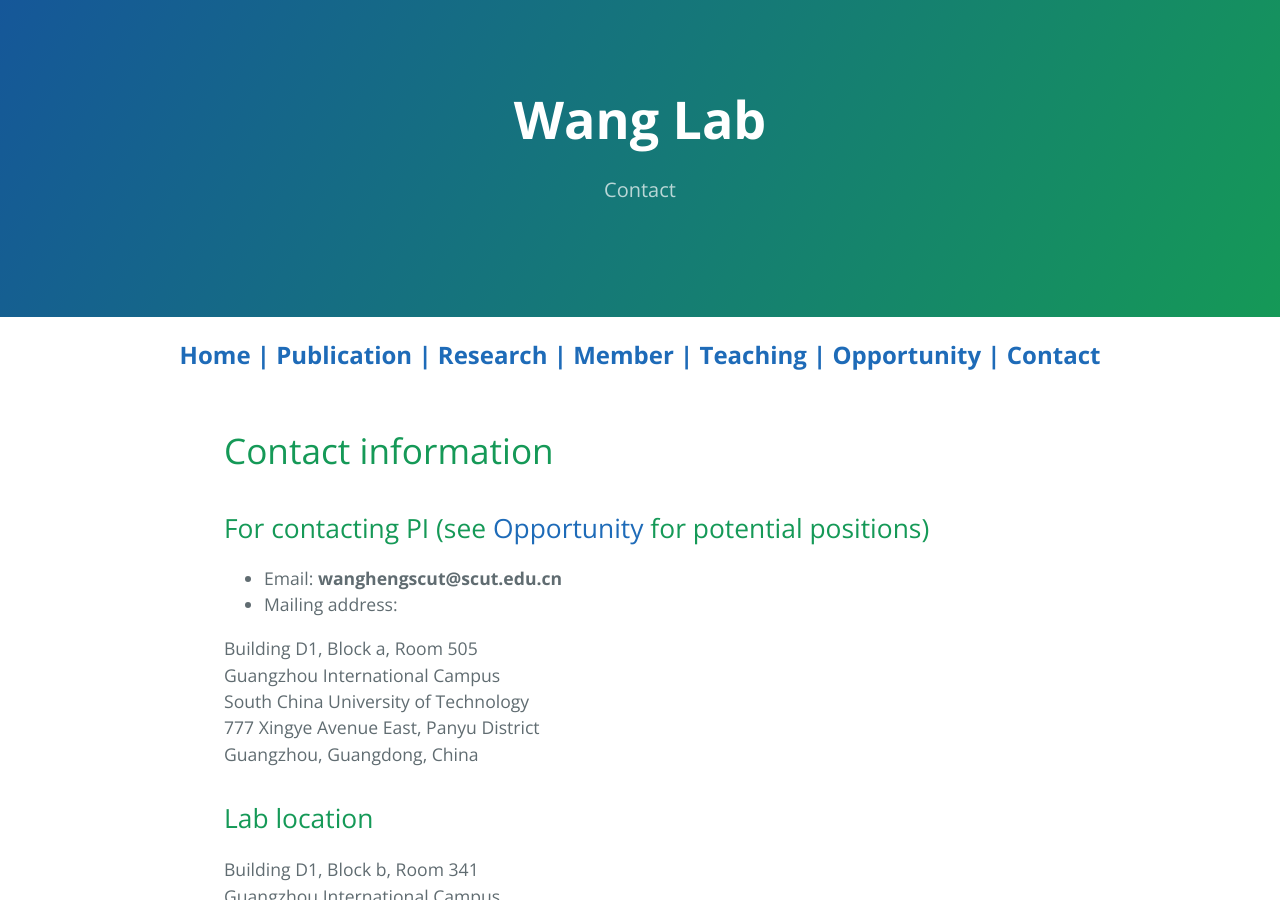
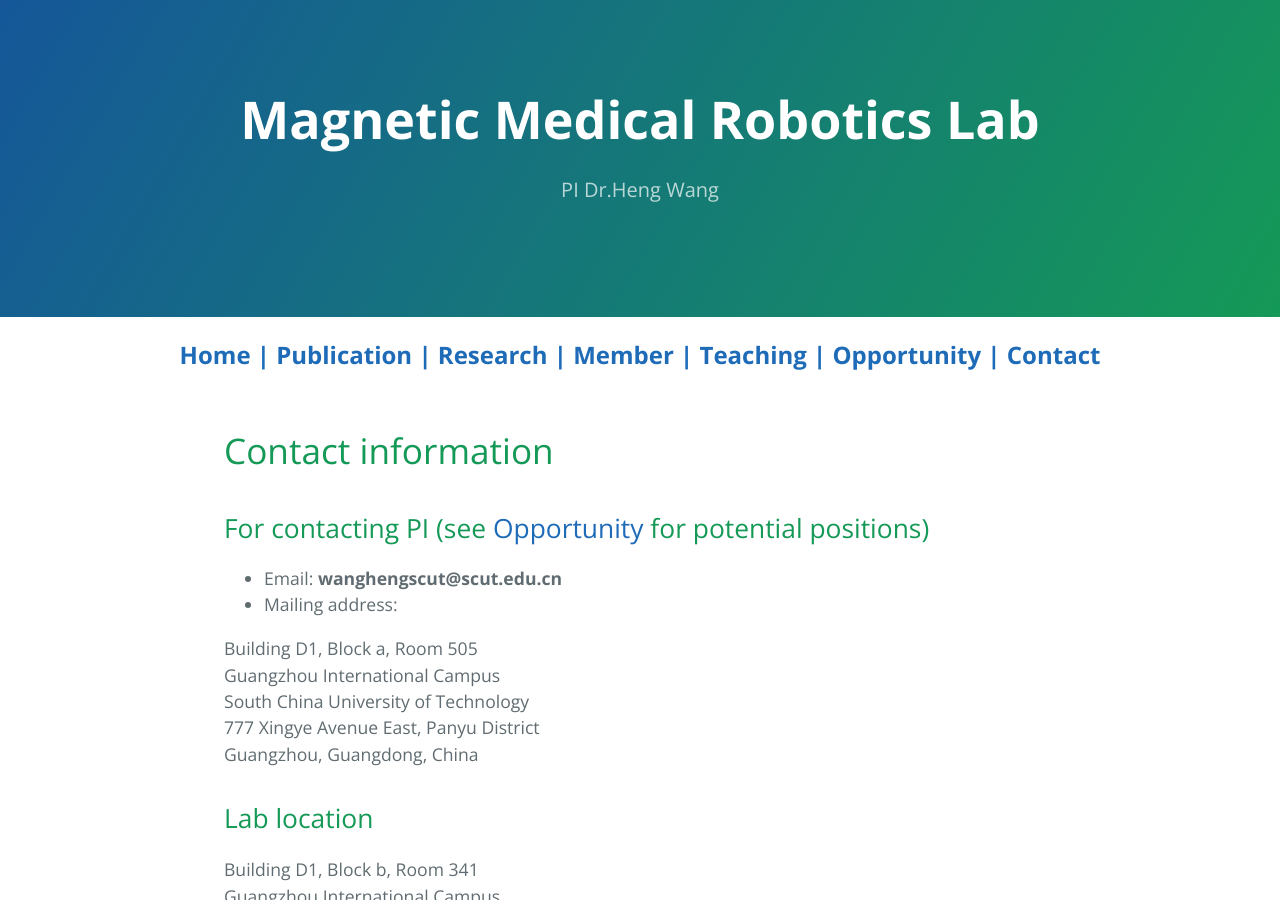
Before and after one commit to MagRoboticsLab/MagRoboticsLab.github.io, a Jekyll site: the page built from contact.md, in a window 1280 px wide and 900 px high. Built offline with Jekyll 4.4.1, drawn with Linux system fonts in a browser that asks for light colours; the repository's description, which GitHub fills in, is left out.

Commit message:
Update contact.md

```diff
--- a/contact.md
+++ b/contact.md
@@ -1,7 +1,7 @@
 ---
 layout: default
-title: Wang Lab
-description: Contact
+title: Magnetic Medical Robotics Lab
+description: PI Dr.Heng Wang
 navigation_weight: 8
 ---
 # Contact information
```
